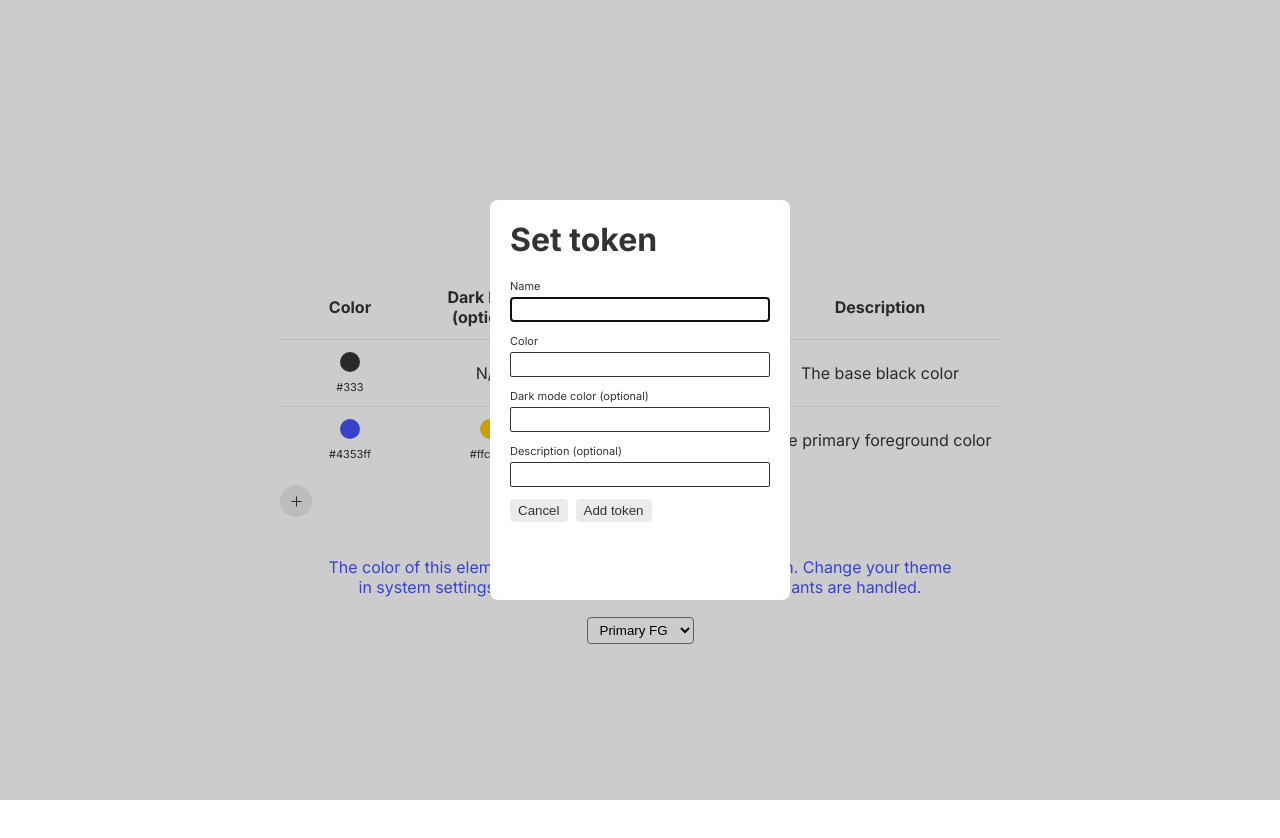
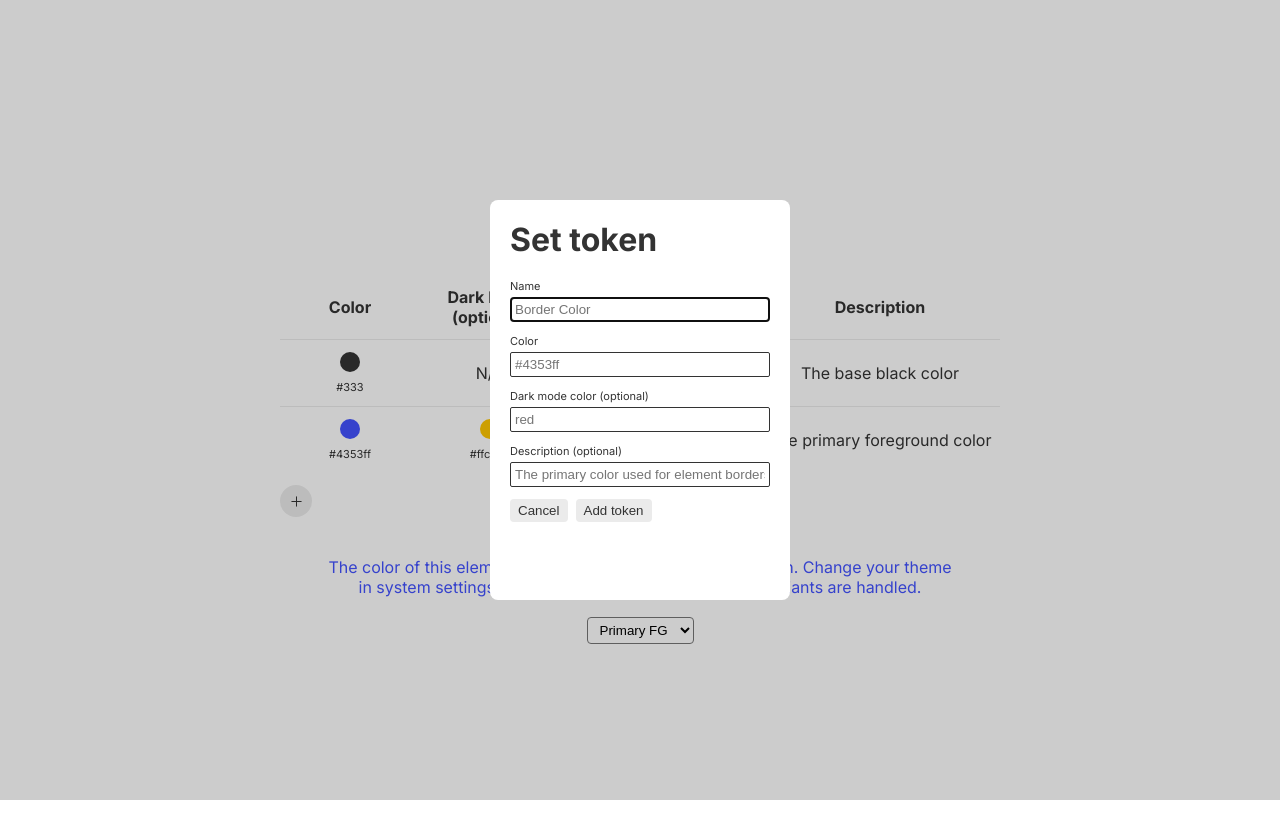
Before and after one commit to jordanwilliams/color-tokens, a Next.js app: page / in a window 1280 px wide. Both pictures are taken after a click on the button 296 px from the left and 501 px from the top of the page. Built offline with nearby package versions, Linux system fonts and the light colour scheme.

Commit message:
Add input placeholders

```diff
--- a/components/SetTokenModal.tsx
+++ b/components/SetTokenModal.tsx
@@ -58,6 +58,7 @@ function SetTokenModal({ addToken, closeAddTokenModal, className }: Props) {
                 onChange={handleChange}
                 autoFocus
                 required
+                placeholder="Border Color"
               />
             </label>
             <label className={styles.label}>
@@ -68,6 +69,7 @@ function SetTokenModal({ addToken, closeAddTokenModal, className }: Props) {
                 value={formState.color}
                 onChange={handleChange}
                 required
+                placeholder="#4353ff"
               />
             </label>
             <label className={styles.label}>
@@ -77,6 +79,7 @@ function SetTokenModal({ addToken, closeAddTokenModal, className }: Props) {
                 type="text"
                 value={formState.darkModeColor}
                 onChange={handleChange}
+                placeholder="red"
               />
             </label>
             <label className={styles.label}>
@@ -86,6 +89,7 @@ function SetTokenModal({ addToken, closeAddTokenModal, className }: Props) {
                 type="text"
                 value={formState.description}
                 onChange={handleChange}
+                placeholder="The primary color used for element borders"
               />
             </label>
             <div className={styles.controls}>
```
